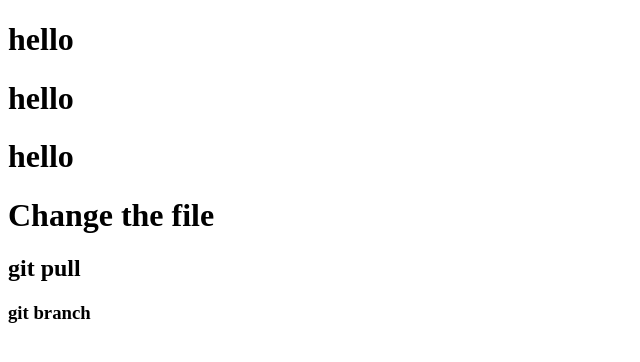
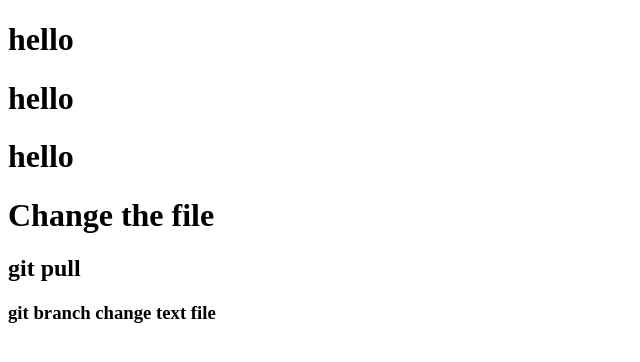
Before and after one commit to sabbirhosssen/Git-learn, a plain HTML site: page index.html in a window 1280 px wide. Shown: the whole page, without its empty margins (0-640 px from the left). Drawn offline with Linux system fonts and the light colour scheme.

Commit message:
added change bug fix

```diff
--- a/index.html
+++ b/index.html
@@ -12,6 +12,7 @@
     <h1>hello</h1>
     <h1>Change the file</h1>
     <h2>git pull</h2>
-    <h3>git branch</h3>
+    <h3>git branch change text file
+    </h3>
   </body>
 </html>
```
